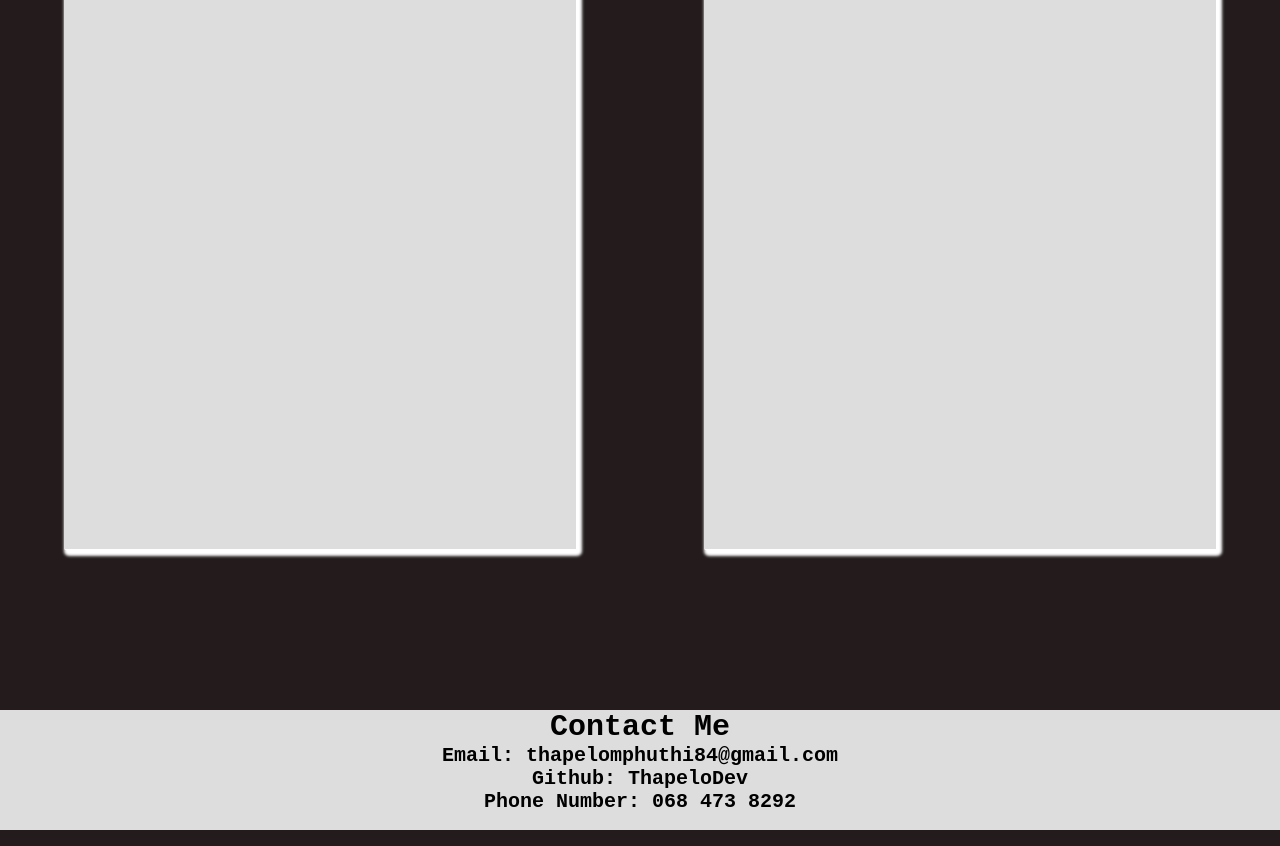
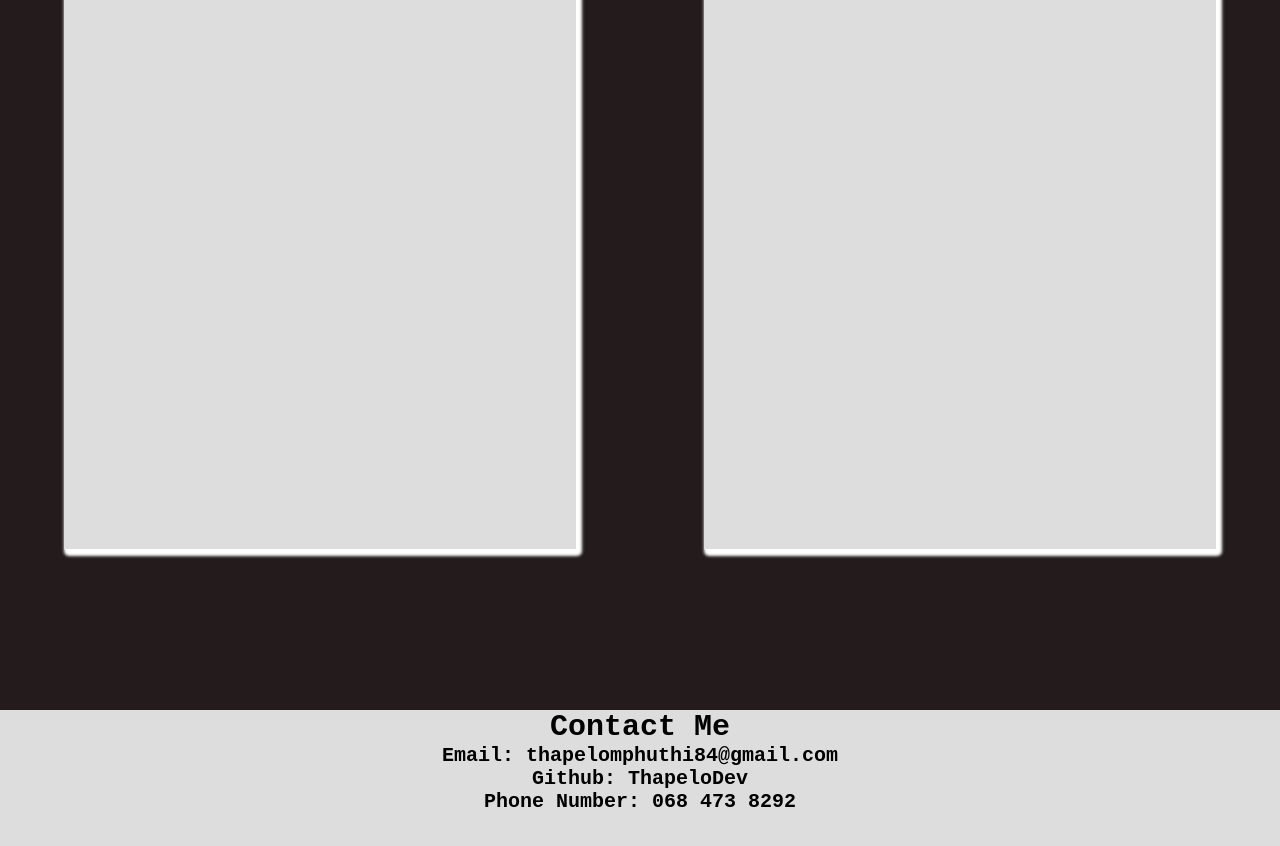
Before and after one commit to ThapeloDEV/ChattingBot, a plain HTML site: page index.html in a window 1280 px wide. Shown: the part 181-1027 px from the top of the page. Drawn offline with Linux system fonts and the light colour scheme.

Commit message:
Update App.css

```diff
--- a/App.css
+++ b/App.css
@@ -242,7 +242,7 @@ u{
 }
 /* ====================== footer ===============*/
 footer{
-    height: 15vh;
+    height: 17vh;
     width: 100%;
     background-color: #ddd;
 }
```
